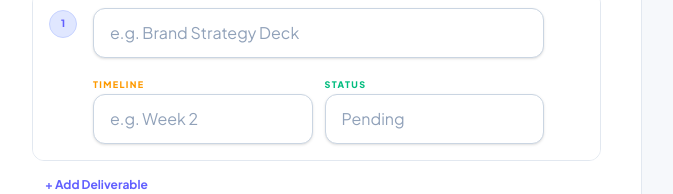
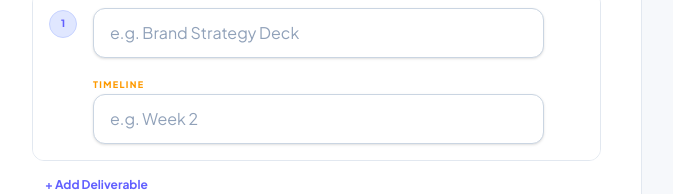
Before and after one commit to KaguSoftware/project1, a Next.js app in the folder frontend/: page / in a window 1280 px wide. Shown: the part 1831-2025 px from the top of the page, without its empty margins (8-681 px from the left). Built offline with nearby package versions, Linux system fonts and the light colour scheme.

Commit message:
prompt and status

```diff
--- a/frontend/src/components/forms/DocumentForm/sections/ContractFields.tsx
+++ b/frontend/src/components/forms/DocumentForm/sections/ContractFields.tsx
@@ -79,7 +79,6 @@ export const ContractFields = () => {
 										updateArrayItem("deliverables", row.id, { deliverable: e.target.value })
 									}
 								/>
-								<div className="grid grid-cols-2 gap-3">
 								<div className="space-y-1">
 									<label className="text-[9px] font-black uppercase tracking-[0.15em] text-amber-500">
 										{tr("Timeline")}
@@ -92,20 +91,6 @@ export const ContractFields = () => {
 											updateArrayItem("deliverables", row.id, { timeline: e.target.value })
 										}
 									/>
-									</div>
-									<div className="space-y-1">
-										<label className="text-[9px] font-black uppercase tracking-[0.15em] text-emerald-500">
-											{tr("Status")}
-										</label>
-										<input
-											className={inputClass}
-											placeholder={tr("Pending")}
-											value={row.status}
-											onChange={(e) =>
-												updateArrayItem("deliverables", row.id, { status: e.target.value })
-											}
-										/>
-									</div>
 								</div>
 							</div>
 							<button
@@ -124,7 +109,7 @@ export const ContractFields = () => {
 					)}
 				</div>
 				<button
-					onClick={() => addArrayItem("deliverables", { deliverable: "", timeline: "", status: "Pending" })}
+					onClick={() => addArrayItem("deliverables", { deliverable: "", timeline: "" })}
 					className="btn btn-ghost btn-sm text-indigo-500 font-bold"
 				>
 					{tr("+ Add Row")}
--- a/frontend/src/components/forms/DocumentForm/sections/ProposalFields.tsx
+++ b/frontend/src/components/forms/DocumentForm/sections/ProposalFields.tsx
@@ -307,7 +307,6 @@ export const ProposalFields = () => {
                                         )
                                     }
                                 />
-                                <div className="grid grid-cols-2 gap-3">
                                 <div className="space-y-1">
                                     <label className="text-[9px] font-black uppercase tracking-[0.15em] text-amber-500">
                                         {tr("Timeline")}
@@ -324,24 +323,6 @@ export const ProposalFields = () => {
                                             )
                                         }
                                     />
-                                    </div>
-                                    <div className="space-y-1">
-                                        <label className="text-[9px] font-black uppercase tracking-[0.15em] text-emerald-500">
-                                            {tr("Status")}
-                                        </label>
-                                        <input
-                                            className={inputClass}
-                                            placeholder={tr("Pending")}
-                                            value={row.status}
-                                            onChange={(e) =>
-                                                updateArrayItem(
-                                                    "deliverables",
-                                                    row.id,
-                                                    { status: e.target.value }
-                                                )
-                                            }
-                                        />
-                                    </div>
                                 </div>
                             </div>
                             {/* Delete */}
@@ -367,7 +348,6 @@ export const ProposalFields = () => {
                         addArrayItem("deliverables", {
                             deliverable: "",
                             timeline: "",
-                            status: "Pending",
                         })
                     }
                     className="btn btn-ghost btn-sm text-indigo-500 font-bold"
--- a/frontend/src/components/preview/LivePreview/sections/Common.tsx
+++ b/frontend/src/components/preview/LivePreview/sections/Common.tsx
@@ -75,26 +75,20 @@ export const DeliverablesPreview = ({
 			</h3>
 			<div className="w-full rounded-xl overflow-hidden border border-slate-200">
 				{/* Header */}
-				<div className={`grid grid-cols-[2rem_1fr_7rem_6rem] bg-slate-50 border-b border-slate-200 px-4 py-2 text-[10px] font-black uppercase tracking-widest text-slate-400 ${isRtl ? "direction-rtl" : ""}`}>
+				<div className={`grid grid-cols-[2rem_1fr_7rem] bg-slate-50 border-b border-slate-200 px-4 py-2 text-[10px] font-black uppercase tracking-widest text-slate-400 ${isRtl ? "direction-rtl" : ""}`}>
 					<span>#</span>
 					<span>{t("Deliverable", lang)}</span>
 					<span>{t("Timeline", lang)}</span>
-					<span>{t("Status", lang)}</span>
 				</div>
 				{/* Rows */}
 				{filtered.map((item, idx) => (
 					<div
 						key={item.id}
-						className={`grid grid-cols-[2rem_1fr_7rem_6rem] items-center px-4 py-3 text-sm ${idx < filtered.length - 1 ? "border-b border-slate-100" : ""} ${isRtl ? "direction-rtl" : ""}`}
+						className={`grid grid-cols-[2rem_1fr_7rem] items-center px-4 py-3 text-sm ${idx < filtered.length - 1 ? "border-b border-slate-100" : ""} ${isRtl ? "direction-rtl" : ""}`}
 					>
 						<span className="text-[11px] font-black text-slate-300">{idx + 1}</span>
 						<span className="font-semibold text-slate-800 leading-snug pr-3">{item.deliverable}</span>
 						<span className="text-slate-500 text-xs">{item.timeline || "—"}</span>
-						<span>
-							<span className="inline-block px-2 py-0.5 rounded-full text-[10px] font-black uppercase bg-indigo-50 text-indigo-500 border border-indigo-100">
-								{item.status || t("Pending", lang)}
-							</span>
-						</span>
 					</div>
 				))}
 			</div>
@@ -206,7 +200,6 @@ export const CustomSectionPreview = ({
 						<tr className="border-b border-slate-900">
 							<th className="py-3 text-[10px] uppercase font-black">Deliverable</th>
 							<th className="py-3 text-[10px] uppercase font-black">Timeline</th>
-							<th className="py-3 text-[10px] uppercase font-black text-right">Status</th>
 						</tr>
 					</thead>
 					<tbody className="divide-y divide-slate-100">
@@ -214,11 +207,6 @@ export const CustomSectionPreview = ({
 							<tr key={item.id}>
 								<td className="py-3 font-medium text-slate-700">{item.deliverable}</td>
 								<td className="py-3 text-slate-500 text-sm">{item.timeline}</td>
-								<td className="py-3 text-right">
-									<span className="inline-block px-2 py-0.5 rounded-full text-[10px] font-black uppercase bg-slate-100 text-slate-500">
-										{item.status || "Pending"}
-									</span>
-								</td>
 							</tr>
 						))}
 					</tbody>
```
Also changed, not shown: frontend/src/app/api/generate-intro/route.ts (+4 -13 lines), 1 other file (tests, documents, lock files or other folders). Lines whose indentation alone changed are shown as unchanged.
